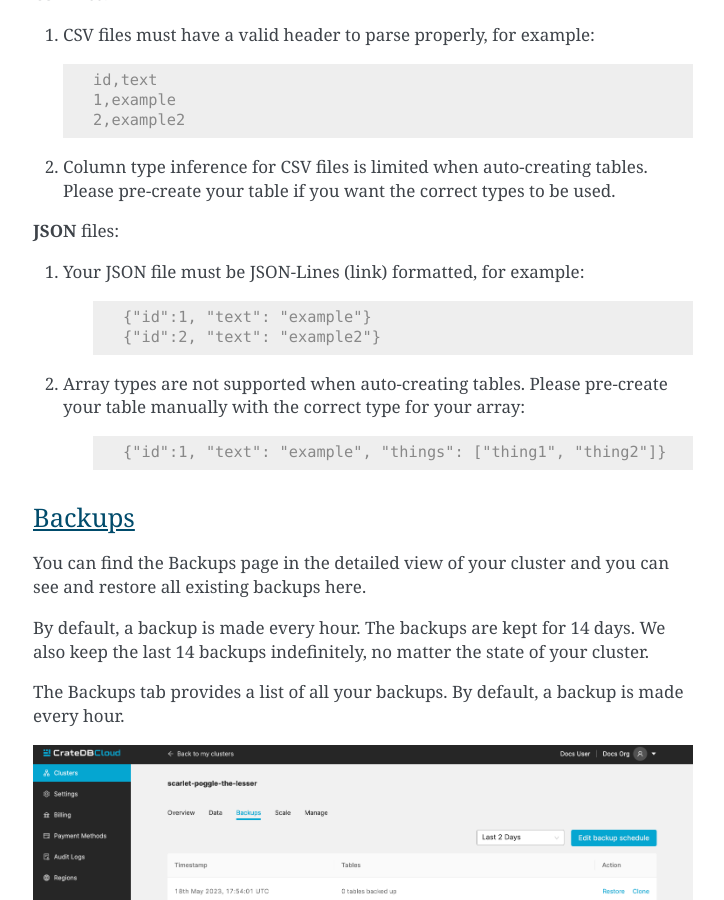
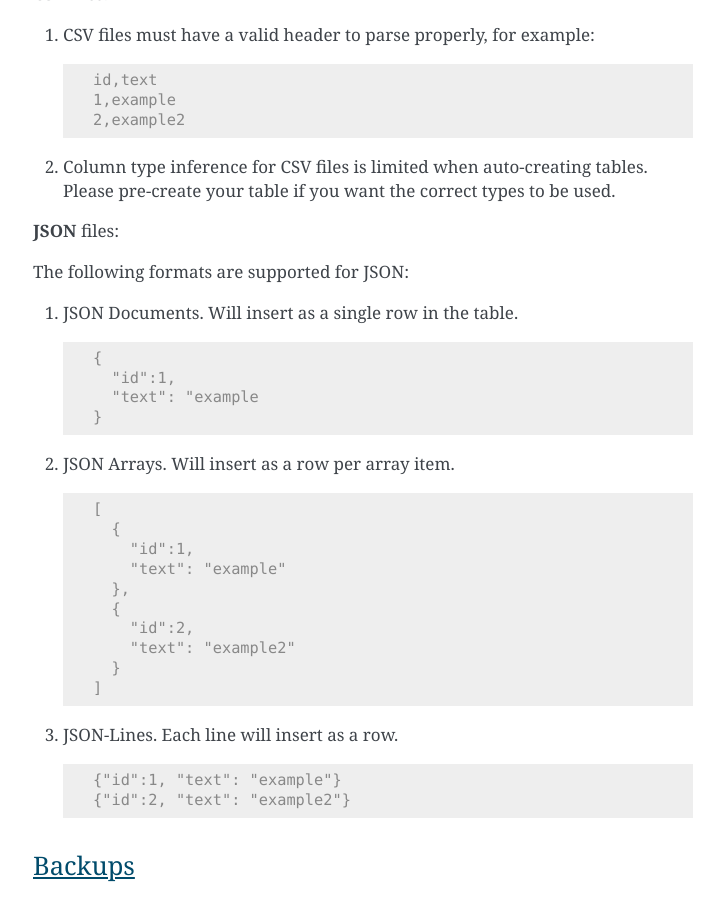
Before and after one commit to crate/cloud-reference, a Sphinx documentation site: the page built from docs/overview.rst, in a window 1280 px wide and 900 px high, scrolled down 11373 px. Shown: the whole window, without its empty margins (387-1111 px from the left). Built offline with Sphinx 7.4.7, drawn with Linux system fonts in a browser that asks for light colours.

Commit message:
Update the supported JSON formats (#81)

```diff
--- a/docs/overview.rst
+++ b/docs/overview.rst
@@ -347,19 +347,39 @@ Import Limitations
 
 **JSON** files:
 
-1. Your JSON file must be JSON-Lines (link) formatted, for example:
+The following formats are supported for JSON:
 
-    .. code-block:: console
+1. JSON Documents. Will insert as a single row in the table.
 
-        {"id":1, "text": "example"}
-        {"id":2, "text": "example2"}
+   .. code-block:: console
 
-2. Array types are not supported when auto-creating tables. Please pre-create
-   your table manually with the correct type for your array:
+       {
+         "id":1,
+         "text": "example
+       }
 
-    .. code-block:: console
+2. JSON Arrays. Will insert as a row per array item.
 
-        {"id":1, "text": "example", "things": ["thing1", "thing2"]}
+   .. code-block:: console
+
+      [
+        {
+          "id":1,
+          "text": "example"
+        },
+        {
+          "id":2,
+          "text": "example2"
+        }
+      ]
+
+3. JSON-Lines. Each line will insert as a row.
+
+   .. code-block:: console
+
+      {"id":1, "text": "example"}
+      {"id":2, "text": "example2"}
+
 
 .. _overview-cluster-backups:
 
```
